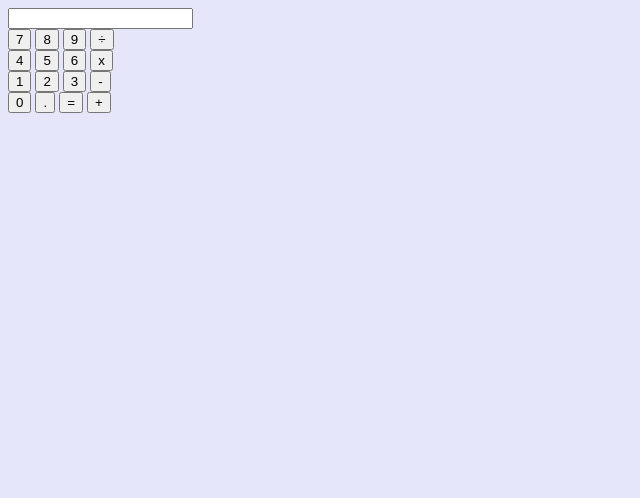
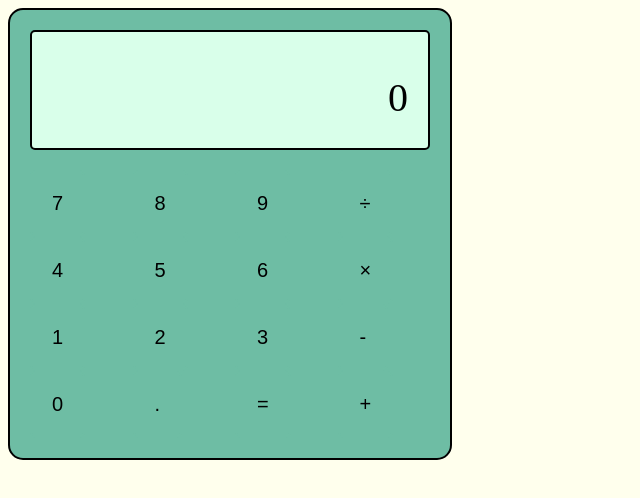
Before and after one commit to danoru/odin-calculator, a plain HTML site: page index.html in a window 1280 px wide. Shown: the whole page, without its empty margins (0-640 px from the left). Drawn offline with Linux system fonts and the light colour scheme.

Commit message:
Added style and fixed display for calculator to match actual calculator

```diff
--- a/index.html
+++ b/index.html
@@ -8,32 +8,38 @@
   <title>Calculator</title>
 </head>
 <body>
-  <div id="calculator">
-    <input id="inputValue" readonly="true">
+  <div class="calculator">
+    <div class="calculatorValues">
+      <div class="storedValue"></div>
+      <div class="currentValue">0</div>
+    </div>
+    <div class="calculatorButtons">
       <div>
-      <button>7</button>
-      <button>8</button>
-      <button>9</button>
-      <button>÷</button>
+        <button class="numberButton">7</button>
+        <button class="numberButton">4</button>
+        <button class="numberButton">1</button>
+        <button class="numberButton">0</button>
       </div>
       <div>
-      <button>4</button>
-      <button>5</button>
-      <button>6</button>
-      <button>x</button>
+        <button class="numberButton">8</button>
+        <button class="numberButton">5</button>
+        <button class="numberButton">2</button>
+        <button class="decimalButton">.</button>
       </div>
       <div>
-      <button>1</button>
-      <button>2</button>
-      <button>3</button>
-      <button>-</button>
+        <button class="numberButton">9</button>
+        <button class="numberButton">6</button>
+        <button class="numberButton">3</button>
+        <button class="equalsButton">=</button>
       </div>
       <div>
-      <button>0</button>
-      <button>.</button>
-      <button>=</button>
-      <button>+</button>
+        <button class="operatorButton">÷</button>
+        <button class="operatorButton">×</button>
+        <button class="operatorButton">-</button>
+        <button class="operatorButton">+</button>
+      </div>
     </div>
   </div>
 </body>
+<script src="script.js"></script>
 </html>
--- a/styles.css
+++ b/styles.css
@@ -1,3 +1,48 @@
 html {
-  background-color: lavender;
+  background-color: #ffffed;
 }
+
+.calculator {
+  background-color: #6ebda4;
+  border: 2px solid;
+  border-radius: 15px;
+  padding: 20px;
+  width: 400px;
+}
+
+.calculatorValues {
+  padding: 10px 20px;
+  background-color: #d9ffea;
+  border: 2px solid;
+  border-radius: 5px;
+  margin-bottom: 20px;
+  text-align: right;
+  word-wrap: break-word;
+  word-break: break-all;
+}
+
+.storedValue {
+  background-color: #d9ffea;
+  font-size: 20px;
+  min-height: 32px;
+}
+
+.currentValue {
+  font-size: 40px;
+  min-height: 64px;
+}
+
+
+.calculatorButtons {
+  display: grid;
+  grid-gap: 10px;
+  grid-template-columns: repeat(4, 1fr);
+}
+
+button {
+  background-color: #6ebda4;
+  border: 2px #6ebda4 solid;
+  border-radius: 5px;
+  font-size: 20px;
+  padding: 20px;
+}
```
Lines whose indentation alone changed are shown as unchanged.
